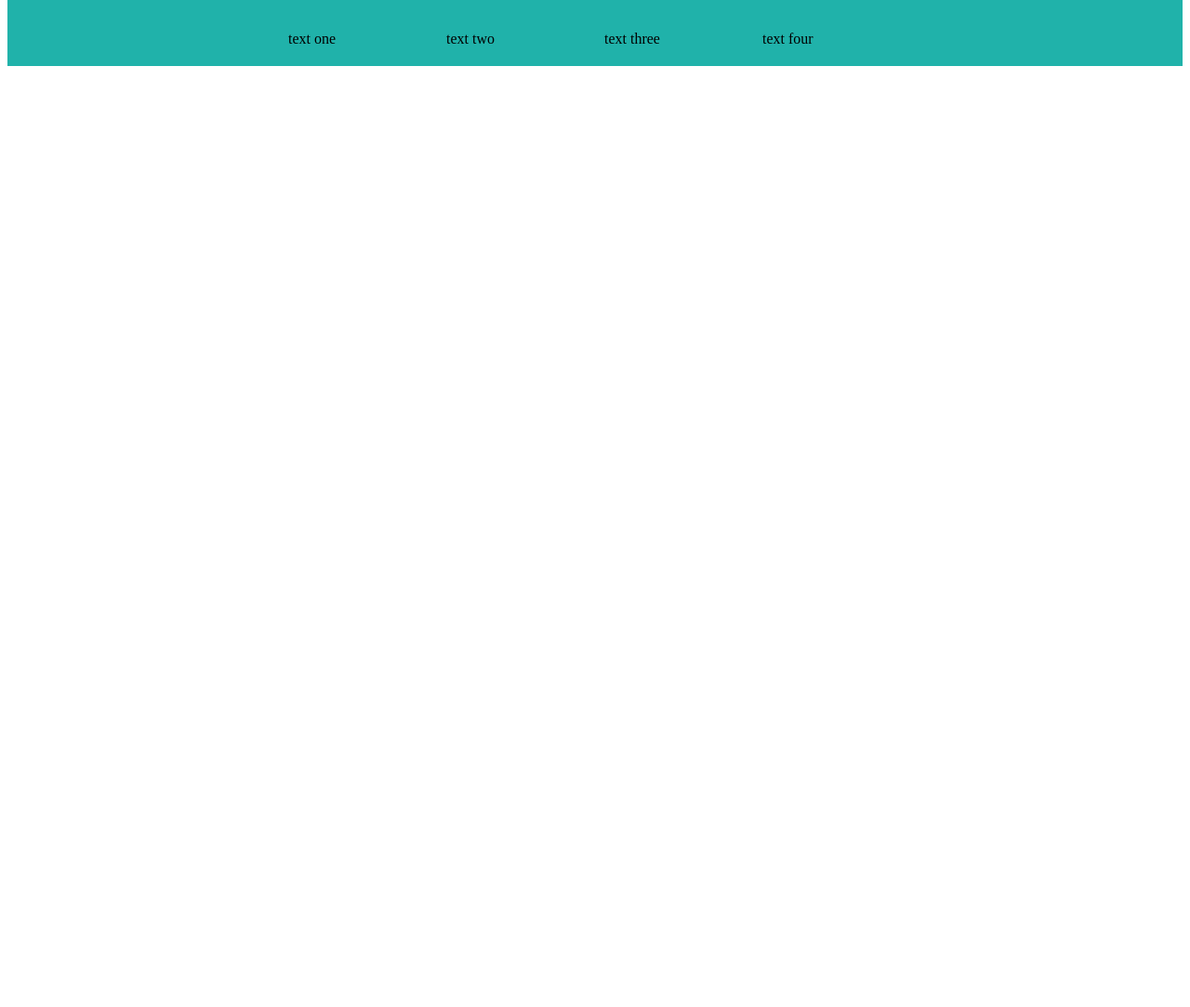
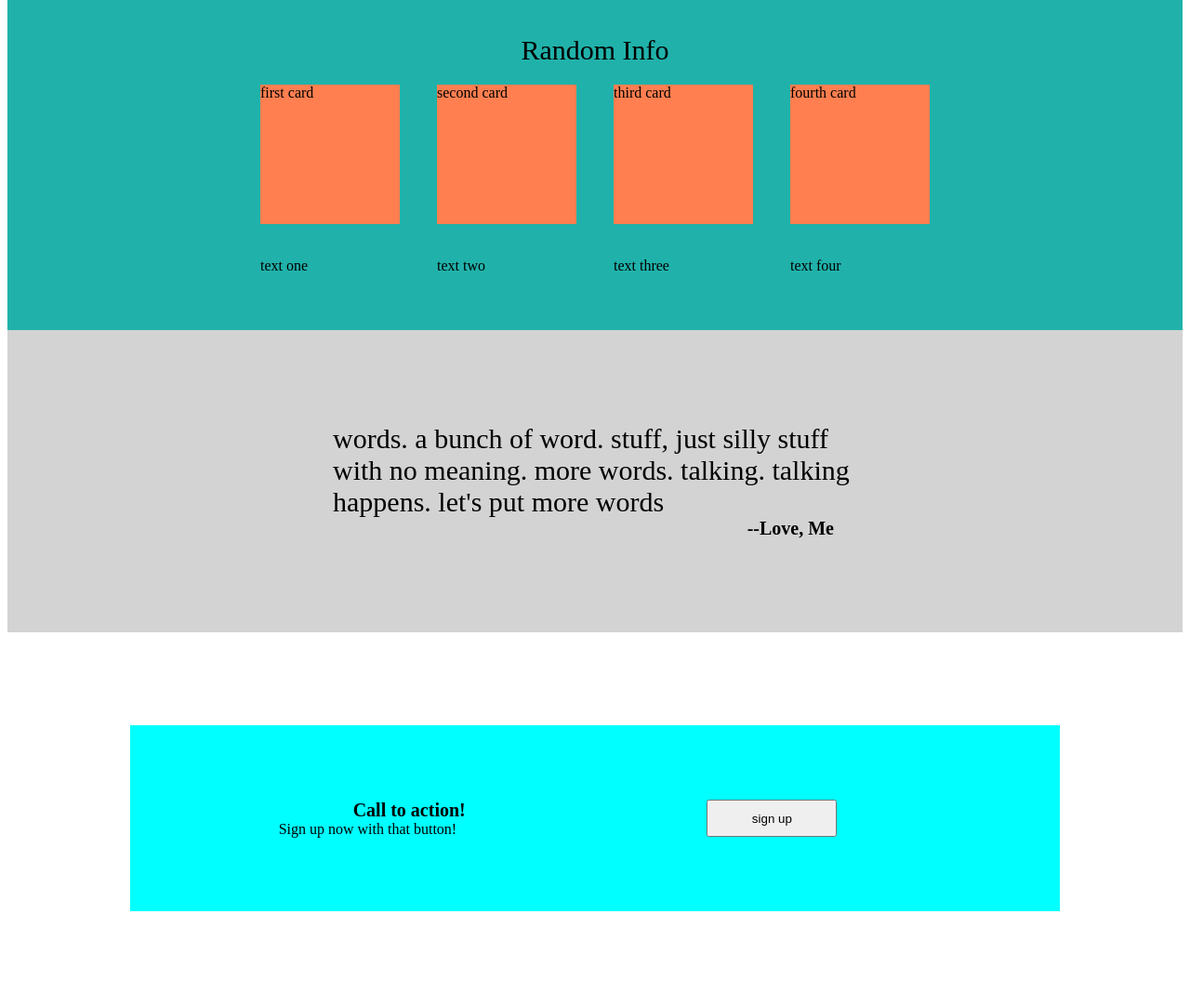
Before and after one commit to Brad-Chapin/website_mockup, a plain HTML site: page index.html in a window 1280 px wide. Shown: the part 511-1594 px from the top of the page at 93% size. Before the commit the page ends 800 px from the top, so only its background shows below. Drawn offline with Linux system fonts and the light colour scheme.

Commit message:
Add signature block and bottom block. Fix alignment in card block. Corrrect button size. Continue to debug bottom block alignment.

```diff
--- a/index.html
+++ b/index.html
@@ -30,6 +30,7 @@
         </div>
     </div>
     <div class="middle-block">
+        <div class="middle-title">Random Info</div>
         <div class="cards-wrapper">
             <ul class="cards">
                 <li class="card">first card</li>
@@ -47,5 +48,20 @@
             </ul>
         </div>
     </div>
+    <div class="quote-block">
+        <div class="quote">words. a bunch of word. stuff, just silly stuff with no meaning. more words. talking. talking happens. let's put more words</div>
+        <div class="signature">--Love, Me</div>
+    </div>
+    <div class="bottom-block">
+        <div class="call-block">
+            <div class="call-text">
+                <div class="call">Call to action!</div>
+                <div class="call-sub">Sign up now with that button!</div>
+            </div>
+            <div class="bottom-button">
+                <button>sign up</button>
+            </div>
+        </div>
+    </div>
 </body>
 </html>
--- a/style.css
+++ b/style.css
@@ -76,14 +76,15 @@ ul {
 
 .hero-image {
     margin-right: 150px;
-    height:200px;
-    width:400px;
+    margin-bottom: 100px;
+    height:250px;
+    width:500px;
     background-color: gray;
 }
 
 button {
-    width:80px;
-    height:30px;
+    width:140px;
+    height:40px;
 }
 
 .middle-block {
@@ -92,6 +93,12 @@ button {
     flex-wrap: wrap;
     background-color: lightseagreen;
     justify-content: center;
+}
+
+.middle-title {
+    text-align: center;
+    font-size: 30px;
+    margin-top: 60px;
 }
 
 .cards {
@@ -117,11 +124,70 @@ button {
     justify-content:center;
     padding:0;
     margin-top:20px;
-    margin-bottom: 20px;
-    gap:20px;
+    margin-bottom: 60px;
+    gap:40px;
 }
 
 .text li {
     flex:0 0 150px;
     text-align: left;
 }
+
+.quote-block {
+    background-color: lightgray;
+    display: flex;
+    flex-direction: column;
+    justify-content: center;
+    align-items: center;
+    margin-top: 60;
+    margin-bottom: 60;
+}
+
+.quote {
+    padding-left: 350px;
+    padding-right: 350px;
+    padding-top: 100px;
+    font-size: 30px;
+}
+
+.signature {
+    align-self: flex-end;
+    font-size: 20px;
+    padding-bottom: 100px;
+    padding-right: 375px;
+    font-weight: 700;
+}
+
+.bottom-block {
+    display: flex;
+    justify-content: space-around;
+}
+
+.call-block {
+    margin-top: 100px;
+    margin-bottom: 100px;
+    width:1000px;
+    height:200px;
+    background-color: aqua;
+    display: flex;
+    justify-content: space-evenly;
+    gap:100px;
+}
+
+.call {
+    padding-left: 80px;
+    font-size: 20px;
+    font-weight: 700;
+}
+
+.call-text {
+    display: flex;
+    flex-direction: column;
+    justify-content:center;
+}
+
+.bottom-button {
+    padding-right: 80px;
+    display: flex;
+    align-items: center;
+}
```
